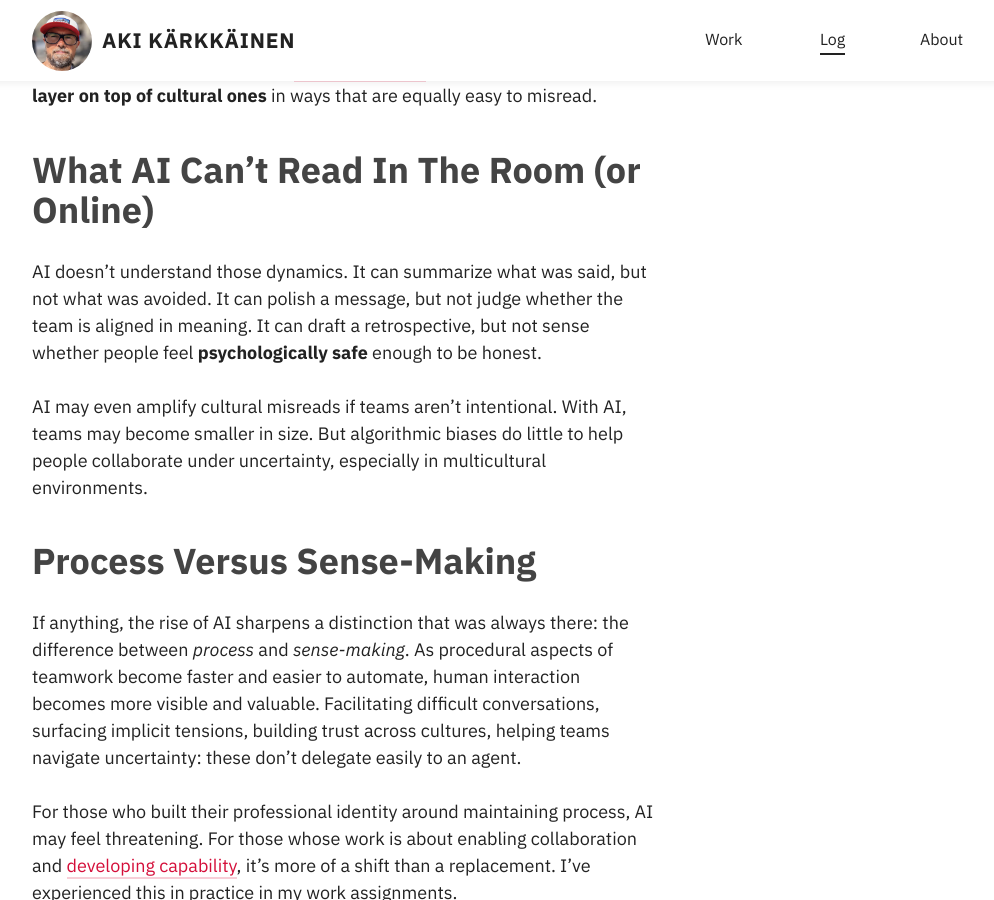
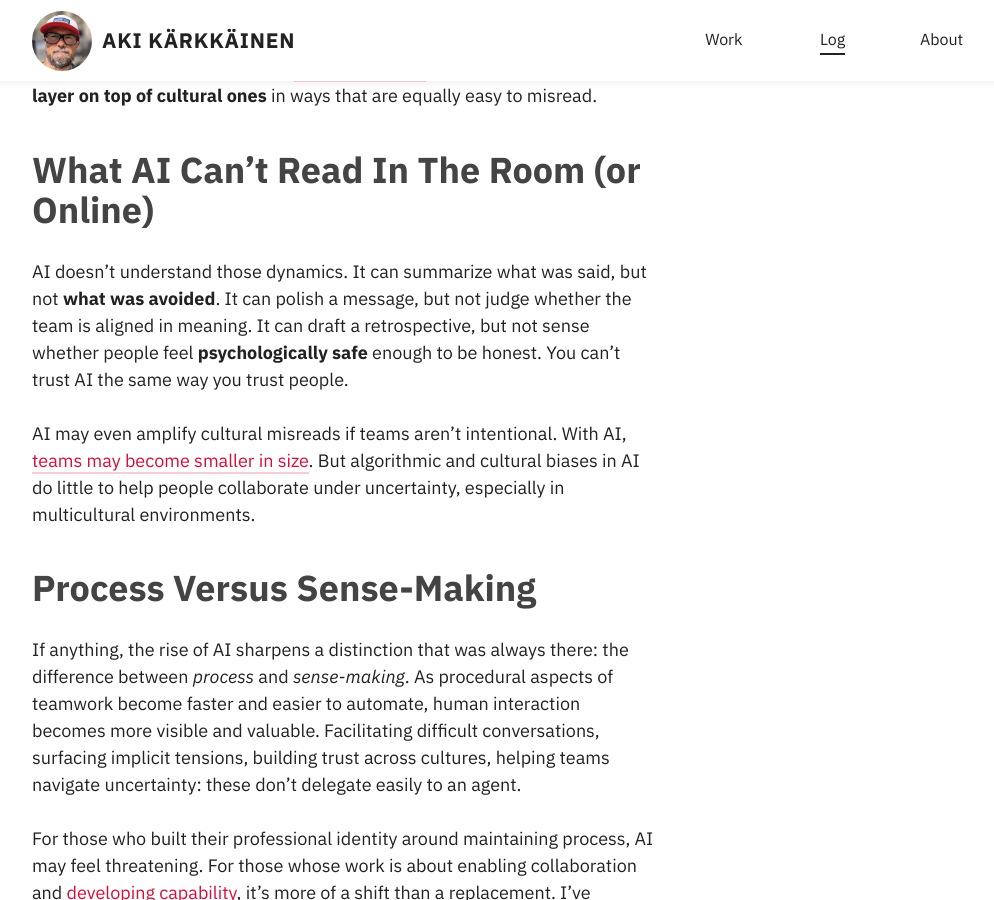
Before and after one commit to akikoo/akikoo.github.io, a Jekyll site: the page built from _posts/2026-02-24-rediscovering-the-human-core-of-teamwork.html, in a window 1280 px wide and 900 px high, scrolled down 1428 px. Shown: the whole window, without its empty margins (133-1127 px from the left). Built offline with Jekyll 4.4.1, drawn with Linux system fonts in a browser that asks for light colours; some web fonts are replaced.

Commit message:
Adapt text

```diff
--- a/_posts/2026-02-24-rediscovering-the-human-core-of-teamwork.html
+++ b/_posts/2026-02-24-rediscovering-the-human-core-of-teamwork.html
@@ -23,8 +23,8 @@ image:
 <p>AI normalizes tone, flattens nuance, introduces various biases, and smooths out differences in pursuit of clarity and structure. Language barriers are reduced. But in <strong>multicultural product teams</strong>, nuance matters deeply. Cultures differ in how they express disagreement, how directly they give feedback, how they relate to authority, and how comfortable they are with conflict. Silence can mean reflection in one context and resistance in another. And as Erin Meyer reminds us in <a href="https://www.amazon.com/Culture-Map-INTL-ED-Decoding/dp/1610392760/">The Culture Map</a>, <strong>individual differences layer on top of cultural ones</strong> in ways that are equally easy to misread.</p>
 
 <h2>What AI Can’t Read In The Room (or Online)</h2>
-<p>AI doesn’t understand those dynamics. It can summarize what was said, but not what was avoided. It can polish a message, but not judge whether the team is aligned in meaning. It can draft a retrospective, but not sense whether people feel <strong>psychologically safe</strong> enough to be honest.</p>
-<p>AI may even amplify cultural misreads if teams aren’t intentional. With AI, teams may become smaller in size. But algorithmic biases do little to help people collaborate under uncertainty, especially in multicultural environments.</p>
+<p>AI doesn’t understand those dynamics. It can summarize what was said, but not <strong>what was avoided</strong>. It can polish a message, but not judge whether the team is aligned in meaning. It can draft a retrospective, but not sense whether people feel <strong>psychologically safe</strong> enough to be honest. You can’t trust AI the same way you trust people.</p>
+<p>AI may even amplify cultural misreads if teams aren’t intentional. With AI, <a href="https://hups.com/blog/agile-in-the-age-of-ai">teams may become smaller in size</a>. But algorithmic and cultural biases in AI do little to help people collaborate under uncertainty, especially in multicultural environments.</p>
 
 <h2>Process Versus Sense-Making</h2>
 <p>If anything, the rise of AI sharpens a distinction that was always there: the difference between <em>process</em> and <em>sense-making</em>. As procedural aspects of teamwork become faster and easier to automate, human interaction becomes more visible and valuable. Facilitating difficult conversations, surfacing implicit tensions, building trust across cultures, helping teams navigate uncertainty: these don’t delegate easily to an agent.</p>
```
